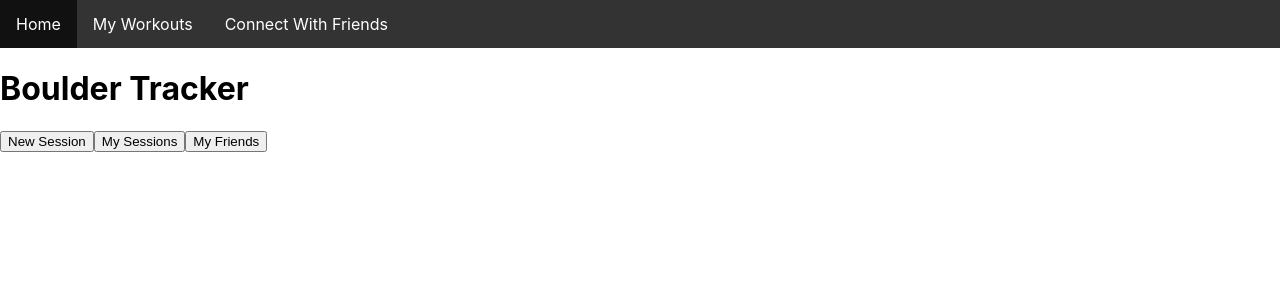
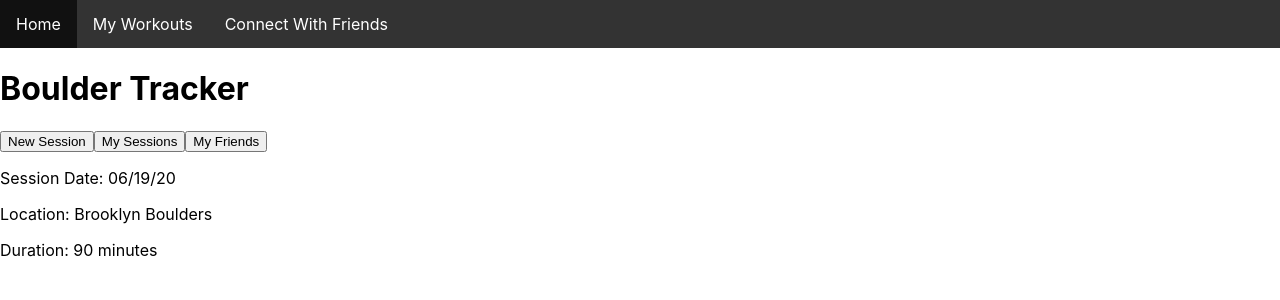
Before and after one commit to Anthonysokolov/boulder-tracker-frontend, a React (Create React App) app: page / in a window 1280 px wide. Shown: the top 300 px of the page. Built offline with nearby package versions, Linux system fonts and the light colour scheme.

Commit message:
added basic session page

```diff
--- a/src/components/home.js
+++ b/src/components/home.js
@@ -1,5 +1,6 @@
 import React, {Component} from "react"
 import Navbar from './navbar'
+import SessionPage from './sessionPage'
 
 class Home extends Component{
   constructor(props){
@@ -13,6 +14,7 @@ class Home extends Component{
         <button> New Session </button>
         <button> My Sessions </button>
         <button> My Friends </button>
+        <SessionPage/>
       </div>
     )
   }
--- /dev/null
+++ b/src/components/sessionPage.js
@@ -0,0 +1,22 @@
+import React, {Component} from "react"
+
+class SessionPage extends Component{
+  constructor(props){
+    super(props)
+  }
+  render(){
+    let climbs = [{grade:"V3", name:"", color:"", attempts:"", send:"", notes:""}]
+    let data = {date:"06/19/20", duration: 90, location:"Brooklyn Boulders"}
+    // IDEAL FUNCTIONALITY
+    // Option to view stats
+    return(
+      <div className="session">
+        <p> Session Date: {data.date} </p>
+        <p> Location: {data.location} </p>
+        <p> Duration: {data.duration} minutes</p>
+      </div>
+    )
+  }
+}
+
+export default SessionPage
```
